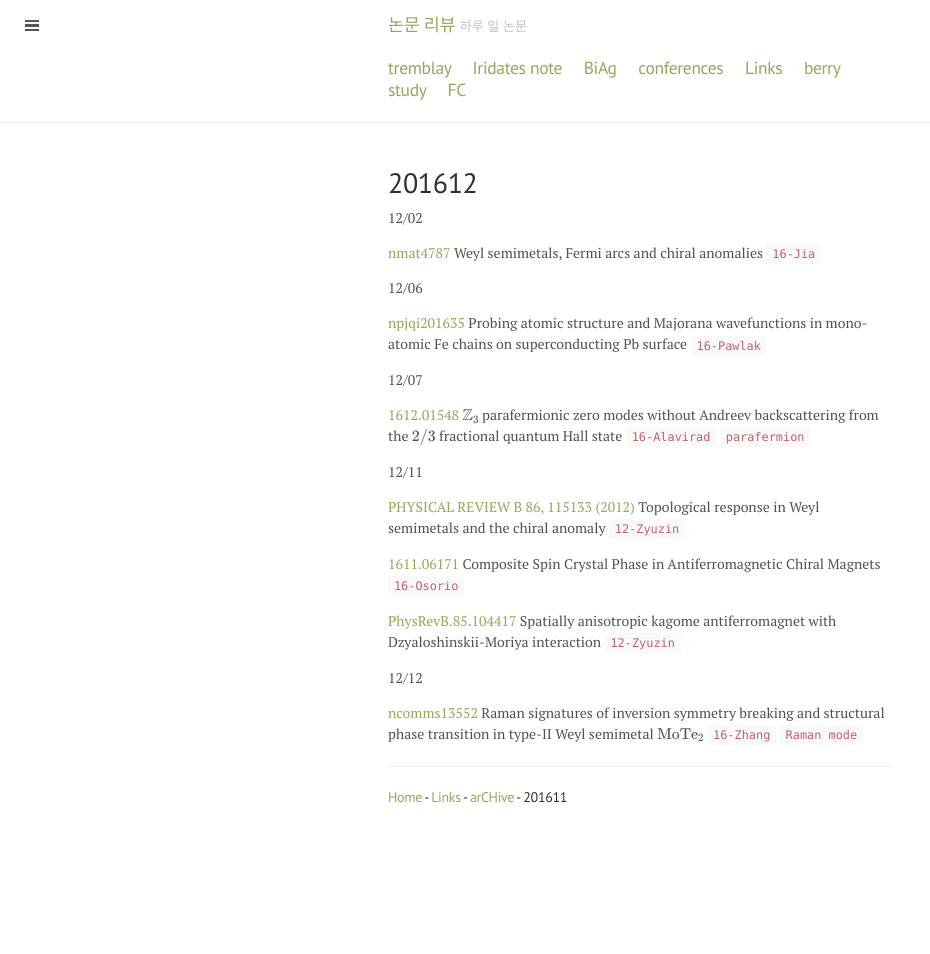
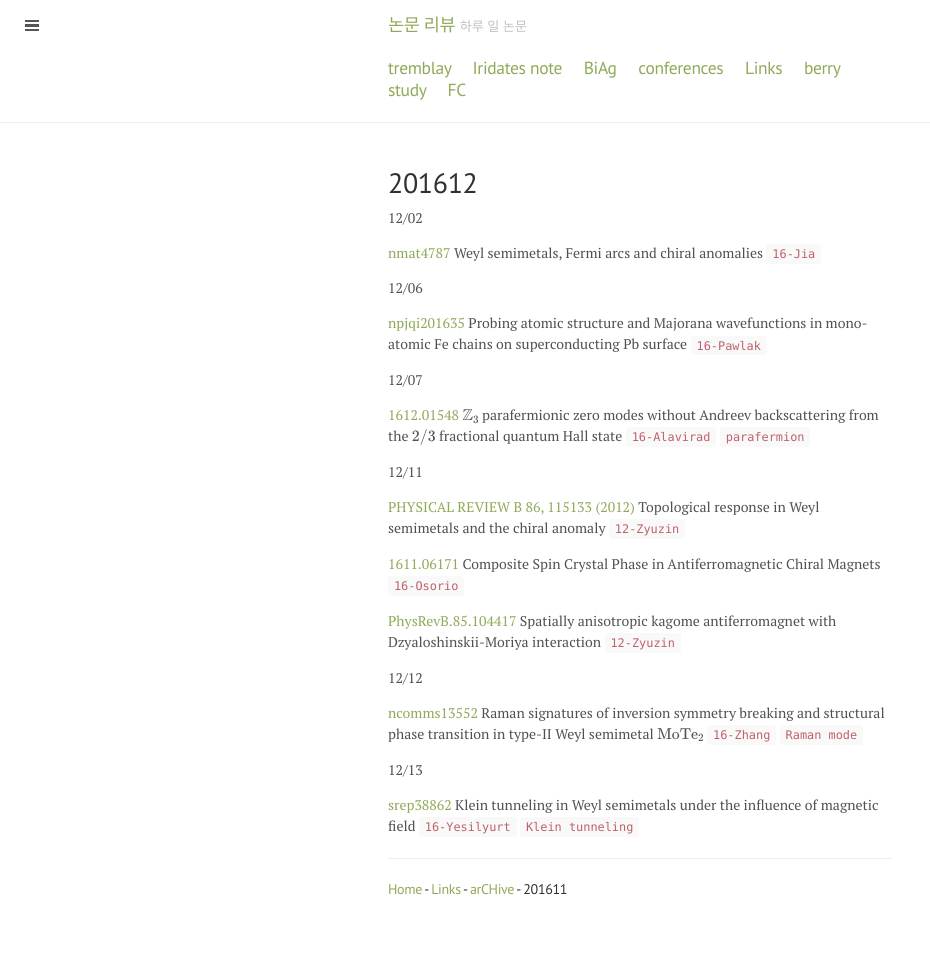
Before and after one commit to qkrwlsghdcjsworlt/work, a Jekyll site: the page built from 201612.md, in a window 1280 px wide. Shown: the whole page, without its empty margins (0-930 px from the left). Built offline with Jekyll 4.4.1, drawn with Linux system fonts in a browser that asks for light colours; formulas are drawn with MathJax 3; before the commit the page ends 900 px from its top, so only the background shows below that.

Commit message:
“update”

```diff
--- a/201612.md
+++ b/201612.md
@@ -30,6 +30,10 @@ quantum Hall state `16-Alavirad` `parafermion`
 
 [ncomms13552](http://www.nature.com/articles/ncomms13552) Raman signatures of inversion symmetry breaking and structural phase transition in type-II Weyl semimetal \\( \mathrm{MoTe}_2 \\) `16-Zhang` `Raman mode`
 
+12/13
+
+[srep38862](http://www.nature.com/articles/srep38862) Klein tunneling in Weyl semimetals under the influence of magnetic field `16-Yesilyurt` `Klein tunneling`
+
 
 
 
```
